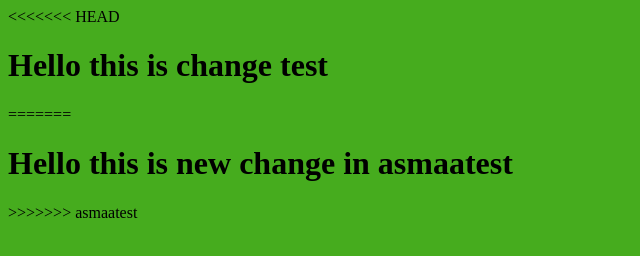
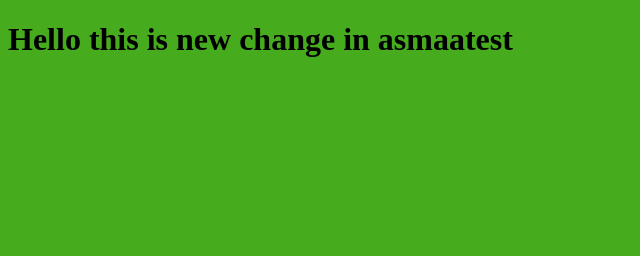
Before and after one commit to AsmaaAbuelhasn/myproject, a plain HTML site: page index.html in a window 1280 px wide. Shown: the whole page, without its empty margins (0-640 px from the left). Drawn offline with Linux system fonts and the light colour scheme.

Commit message:
change in index

```diff
--- a/index.html
+++ b/index.html
@@ -7,11 +7,8 @@
     <link rel="stylesheet" href="style.css">
 </head>
 <body>
-<<<<<<< HEAD
-    <h1>Hello this is  change test</h1>
-=======
+
     <h1>Hello this is new change in asmaatest</h1>
->>>>>>> asmaatest
     <script src="app.js"></script>
 </body>
 </html>
```
